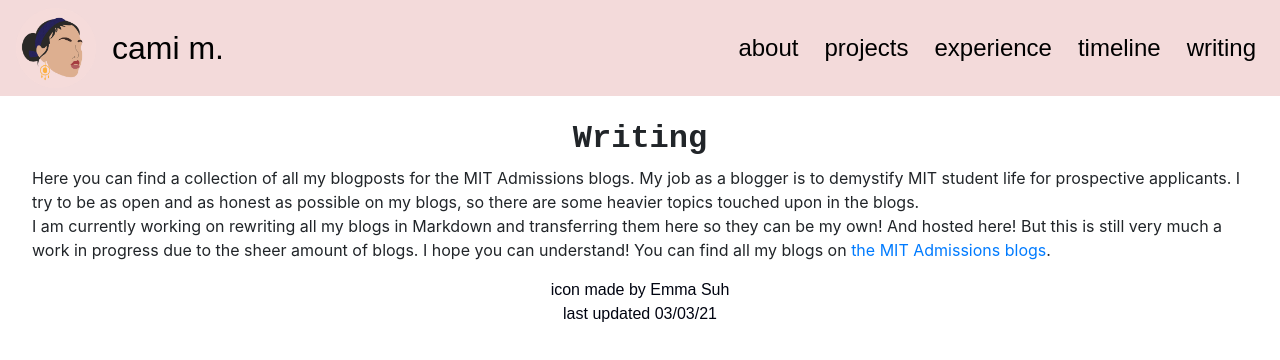
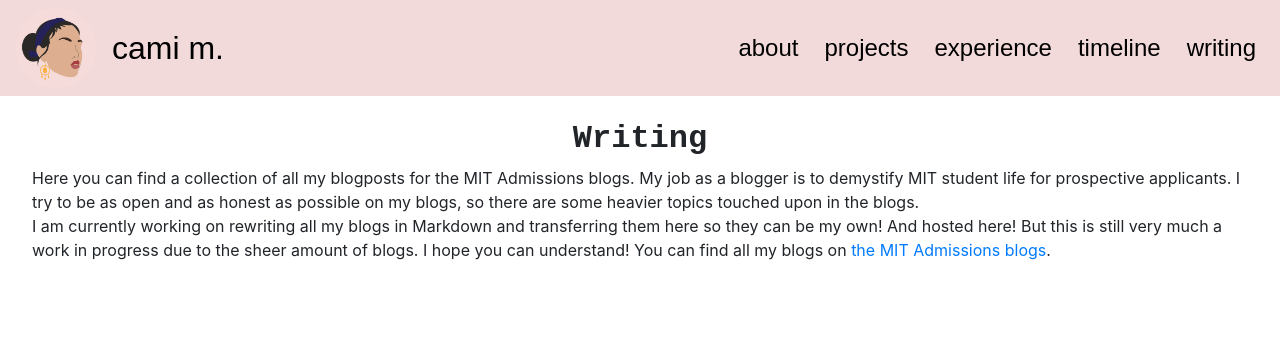
Before and after one commit to camimgh/jcamim, a React (Create React App) app: page /writing in a window 1280 px wide. Shown: the top 360 px of the page. Built offline with nearby package versions, Linux system fonts and the light colour scheme.

Commit message:
edited home page. edited dive markdown.

```diff
--- a/src/App.js
+++ b/src/App.js
@@ -38,10 +38,6 @@ class App extends Component {
             <Route component={Dive} path="/dive" />
           </Switch>
         </Router>
-        <p id="footer">icon made by Emma Suh
-          <br/>
-          last updated 03/03/21
-        </p>
       </div>
     )
   }
--- a/src/pages/About.js
+++ b/src/pages/About.js
@@ -42,6 +42,7 @@ class About extends Component {
                         I can normally be found watching kdramas, doom-scrolling through Twitter, watching Twitch streams, or attempting to beat Hades on my Switch.
                         <br/><br/>
                         Here’s <a href="/timeline">what I've been up to</a> and <a href="https://drive.google.com/file/d/1xaKH1FaGiP_SPkujNJc7lBrI_o9D1_ZH/view?usp=sharing">my resume</a>.</p><a className="about-text" href="mailto:camim@mit.edu">You can contact me here.</a>
+                        <br></br>
                     </div>
                     <img id="about-photo" src={aboutphoto}/>
                 </div>
--- a/src/pages/Timeline.js
+++ b/src/pages/Timeline.js
@@ -17,9 +17,9 @@ class Timeline extends Component {
                     and <b>education</b>. I've founds outlets at MIT where I can also explore my love for <b>creativity </b>
                     and <b>writing </b>. Along the way, I've developed skills in <b>project management </b> and <b>social media</b>.
                     I also just love being very present on the Internet and being a helping hand where I can.</p>
-                </div>
 
                 <p>Greyed out bullets means that these are not new positions.</p>
+                </div>
                 <div id="timeline-cards">
                 <h1>Spring 2021</h1>
                 <Accordion>
--- a/src/pages/pages_projects/Dive.md
+++ b/src/pages/pages_projects/Dive.md
@@ -103,4 +103,11 @@ We started off with paper prototypes, drawing out the app to figure out what stu
 - resources
 
 ## User Surveys
-We then created an 8 question user survey
+We then created an 8 question user survey to decide some things we were concerned about, like how long the algorithm should search for a connection before timing out or if profiles should default to anonymous. We also wanted to see if there was an actual audience for our app, so we asked people's willingness to connect with people inside and outside of their culture from a scale of 1-10.
+
+
+## Mock Ups
+We then made mock-ups of the app in Framer.
+
+## Coding
+We then coded our app using React before creating our demo, which you can find at the very top of this page.
```
Also changed, not shown: 1 other file (tests, documents, lock files or other folders).
